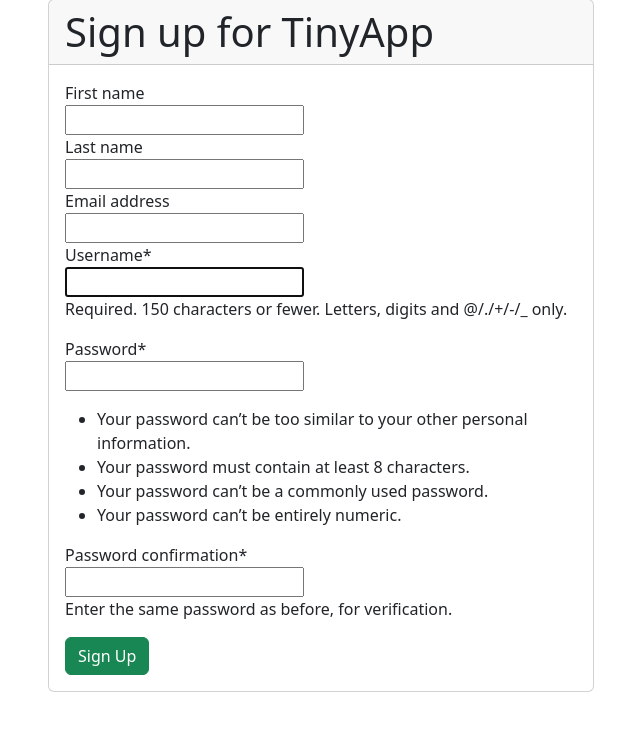
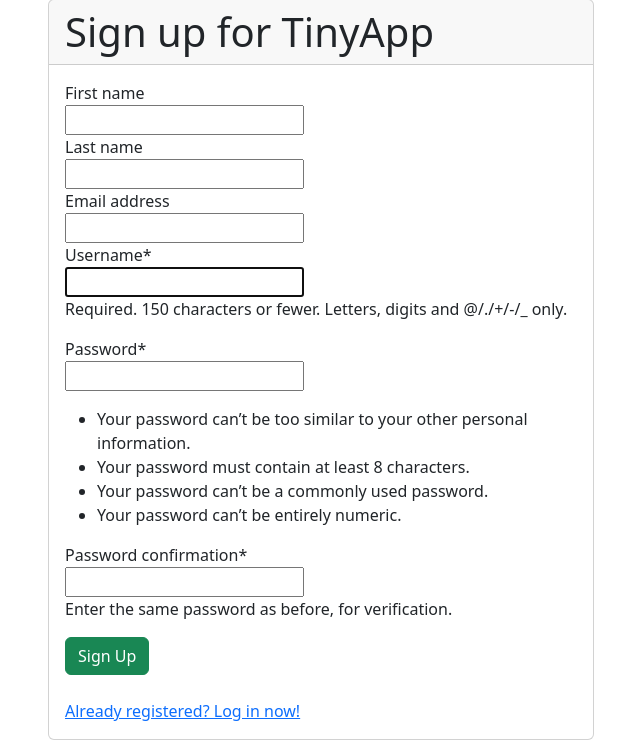
Before and after one commit to tan629/url_shortener, a Django app: page /register/ in a window 1280 px wide. Shown: the part 81-821 px from the top of the page, without its empty margins (319-959 px from the left). Before the commit the page ends 773 px from the top, so only its background shows below. Run offline with Django 4.2, Linux system fonts and the light colour scheme; some libraries are stand-ins or nearby versions.

Commit message:
-Added link to login if user has already registered before.

```diff
--- a/templates/register.html
+++ b/templates/register.html
@@ -15,6 +15,8 @@
         {% csrf_token %} {{ form | crispy }}
         <button type="submit" class="btn btn-success">Sign Up</button>
       </form>
+      <br/>
+      <a href="{% url 'user-login' %}">Already registered? Log in now!</a>
     </div>
   </div>
 </div>
```
